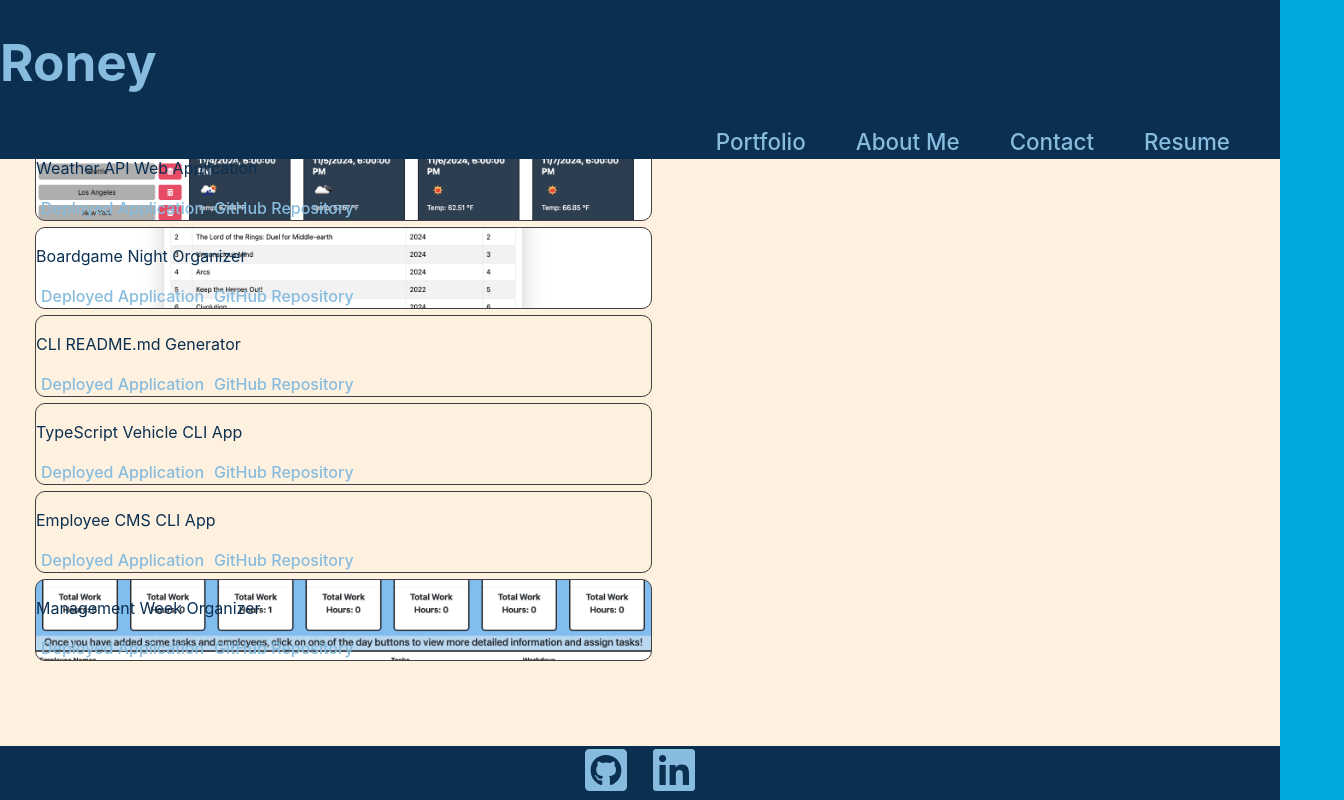
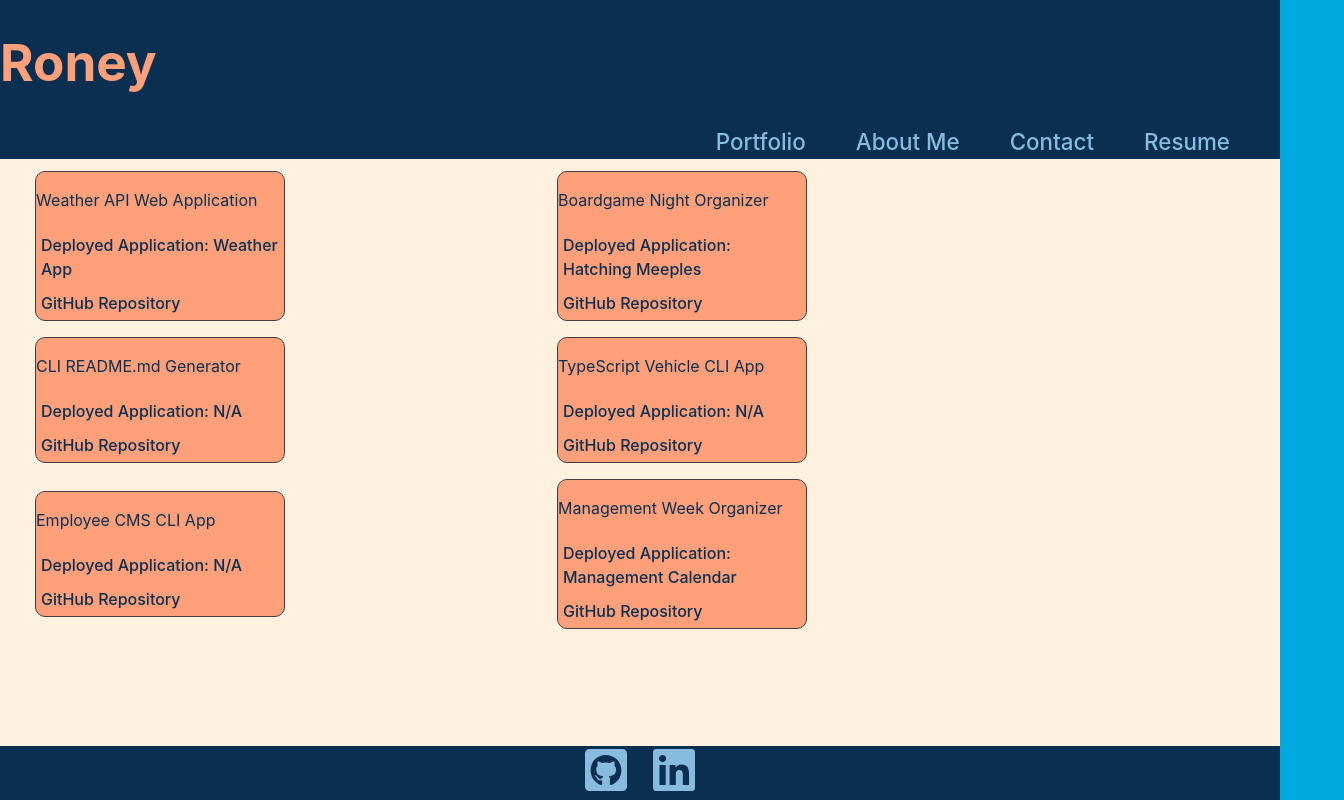
Before and after one commit to fluviangumbo/React-Portfolio, a React (Vite) app: page / in a window 1280 px wide. Shown: the whole page, 1344 px wide, since content can reach past the window. Built offline with nearby package versions, Linux system fonts and the light colour scheme.

Commit message:
finalizing style

```diff
--- a/src/components/About.jsx
+++ b/src/components/About.jsx
@@ -1,10 +1,10 @@
 export default function About() {
     return (
         <div>
-            <h2>About Me</h2>
+            <h2 id="ME">About Me</h2>
             {/* <image /> */}
-            <p>I'm Joel Roney, a junior developer with a background in business and software sales. I bring a unique perspective to development, combining technical skills with experience collaborating across departments and teams for the benefit of the whole organization. I'm driven by a passion for engineering efficiency and deepening my knowledge of the software landscape.</p>
-            <p>I’m rapidly expanding my expertise in full-stack development. My prior experience in business and software sales has given me social and team skills that drive value for users and companies alike. I have a particular fondness of databases and enjoy learning new tools and frameworks to keep pace with the evolving tech landscape. I focus on design patterns and am constantly looking for ways to program smarter. Outside of development, I enjoy exploring the world of music, and have a deep love for film.</p>
+            <p className="about">I'm Joel Roney, a junior developer with a background in business and software sales. I bring a unique perspective to development, combining technical skills with experience collaborating across departments and teams for the benefit of the whole organization. I'm driven by a passion for engineering efficiency and deepening my knowledge of the software landscape.</p>
+            <p className="about">I’m rapidly expanding my expertise in full-stack development. My prior experience in business and software sales has given me social and team skills that drive value for users and companies alike. I have a particular fondness of databases and enjoy learning new tools and frameworks to keep pace with the evolving tech landscape. I focus on design patterns and am constantly looking for ways to program smarter. Outside of development, I enjoy exploring the world of music, and have a deep love for film.</p>
         </div>
     );
 }
--- a/src/components/Contact.jsx
+++ b/src/components/Contact.jsx
@@ -8,7 +8,7 @@ export default function Contact() {
                 <p>Email:</p>
                 <input/>
                 <p>Message:</p>
-                <input/>
+                <textarea className="message"/>
             </form>
             <button>Submit</button>
         </div>
--- a/src/components/Project.jsx
+++ b/src/components/Project.jsx
@@ -4,60 +4,64 @@ import ProjectCard from './ProjectCard';
 export default function Project() {
     const projects = [ // NEED CLI APP SCREENSHOTS
         {
-            image: './src/images/Weather-API-App.png',
-            imageAlt: 'A weather forecast web application',
+            // image: './src/images/Weather-API-App.png',
+            // imageAlt: 'A weather forecast web application',
             title: 'Weather API Web Application',
             deployed: 'https://weather-api-app-uhqg.onrender.com/',
             repository: 'https://github.com/fluviangumbo/Weather-API-App',
+            link: 'Weather App'
         },
         {
-            image: './src/images/Board-Game-Night.png',
-            imageAlt: 'A web application for creating groups and organizing board game nights.',
+            // image: './src/images/Board-Game-Night.png',
+            // imageAlt: 'A web application for creating groups and organizing board game nights.',
             title: 'Boardgame Night Organizer',
             deployed: 'https://board-game-night.onrender.com',
             repository: 'https://github.com/fluviangumbo/Board-Game-Night',
+            link: 'Hatching Meeples'
         },
         {
             // image: './src/images/...',
-            imageAlt: 'A CLI application for generating READMEs',
+            // imageAlt: 'A CLI application for generating READMEs',
             title: 'CLI README.md Generator',
-            deployed: '',
+            deployed: 'N/A',
             repository: 'https://github.com/fluviangumbo/CLI-README-Generator',
+            link: 'N/A'
         },
         {
             // image: './src/images/...',
-            imageAlt: 'A CLI app for managing vehicles',
+            // imageAlt: 'A CLI app for managing vehicles',
             title: 'TypeScript Vehicle CLI App',
-            deployed: '',
+            deployed: 'N/A',
             repository: 'https://github.com/fluviangumbo/TS-Vehicle-App',
+            link: 'N/A'
         },
         {
             // image: './src/images/...',
-            imageAlt: 'A CLI app for managing employees and departments',
+            // imageAlt: 'A CLI app for managing employees and departments',
             title: 'Employee CMS CLI App',
-            deployed: '',
+            deployed: 'N/A',
             repository: 'https://github.com/fluviangumbo/SQL-CLI-App',
+            link: 'N/A'
         },
         {
-            image: './src/images/Mgmt-Calendar.png',
-            imageAlt: 'A weekly organizer for managers/employers',
+            // image: './src/images/Mgmt-Calendar.png',
+            // imageAlt: 'A weekly organizer for managers/employers',
             title: 'Management Week Organizer',
             deployed: 'https://fluviangumbo.github.io/Management-Calendar/',
             repository: 'https://github.com/fluviangumbo/Management-Calendar',
+            link: 'Management Calendar'
         },
     ];
 
     return (
-        <section>
         <div className="row">
             {
                 projects.map((project, i) => (
                     <div key={i} className="col col-md-6">
-                            <ProjectCard image={project.image} className="projects" imageAlt={project.imageAlt} title={project.title} deployed={project.deployed} repository={project.repository} key={i} />
+                        <ProjectCard className="projects" title={project.title} deployed={project.deployed} repository={project.repository} link={project.link} key={i} />
                     </div>
                 ))
             }
         </div>
-        </section>
     );
 }
--- a/src/components/ProjectCard.jsx
+++ b/src/components/ProjectCard.jsx
@@ -1,15 +1,15 @@
 export default function ProjectCard(props) {
     return (
         <div className="project-card" style={{
-            backgroundImage: props.image ? `url(${props.image})` : "none",
+            // backgroundImage: props.image ? `url(${props.image})` : "none",
             borderRadius: "10px",
             border: "1px solid var(--charcoal)",
             margin: "3px",
             backgroundPosition: "center",
-            backgroundSize: "cover"
+            backgroundSize: "fill"
         }}>
             <p>{props.title}</p>
-            <a href={props.deployed}>Deployed Application</a>
+            <a href={props.deployed}>Deployed Application: {props.link}</a>
             <a href={props.repository}>GitHub Repository</a>
         </div>
     )
--- a/src/index.css
+++ b/src/index.css
@@ -75,7 +75,7 @@ h1 {
   font-size: 3.2em;
   line-height: 1.1;
   text-align: left;
-  color: var(--light-blue);
+  color: var(--soft-orange);
 }
 
 h3 {
@@ -98,9 +98,11 @@ header div a {
 
 .project-card a {
   font-weight: 500;
-  color: var(--light-blue);
+  color: var(--navy);
   text-decoration: inherit;
   padding: 5px;
+  flex-wrap: wrap;
+  justify-content: left;
 }
 
 img {
@@ -129,34 +131,73 @@ button:focus-visible {
 }
 
 .projects {
+  display: flex;
+  flex-wrap: wrap;
   color: var(--soft-orange);
 }
 
 .project-card {
+  display: flex;
+  flex-wrap: wrap;
   border-radius: 10px;
   border: 1px solid var(--charcoal);
   margin: 3px;
-  background-position: center;
-  background-size: cover;
+  background-color: var(--soft-orange)
 }
 
 .row {
-  display: flex;
-  flex-wrap: wrap;
+  display: grid;
+  grid-template-columns: 50% 50%;
+  grid-template-rows: repeat(3, .25fr);
+  gap: 10px;
+  width: 80%;
   margin-right: -15px;
   margin-left: -15px;
 }
 
 .col {
+  display: flex;
+  justify-content: center;
+  align-items: center;
   padding-right: 15px;
   padding-left: 15px;
 }
 
 @media (min-width: 768px) {
   .col-md-6 {
-    flex: 0 0 50%;
+    flex: 1 1 calc(50% - 10px);
     max-width: 50%;
+    width: 900px;
   }
+}
+
+/* @media (max-width: 767px) {
+  .col-md-6 {
+    flex: 0 0
+    max-width: 50%;
+    width: 40%;
+  }
+} */
+
+textarea {
+  width: 100%; /* Adjust width as needed */
+  height: 150px; /* Adjust height as needed */
+  padding: 10px; /* Adds space inside the textarea */
+  box-sizing: border-box; /* Includes padding in width/height */
+  border: 1px solid #ccc; /* Adds a border */
+  border-radius: 4px; /* Optional, rounds the corners */
+  font-family: Arial, sans-serif; /* Set a readable font */
+  font-size: 16px; /* Adjust text size */
+  line-height: 1.5; /* Adds spacing between lines */
+  resize: none; /* Prevents resizing (optional) */
+  overflow-wrap: break-word; /* Ensures long words break */
+}
+
+.about {
+  font-size: 1.5rem;
+}
+#ME {
+  font-size: 2rem;
 }
 
 .resume {
```
Lines whose indentation alone changed are shown as unchanged.
